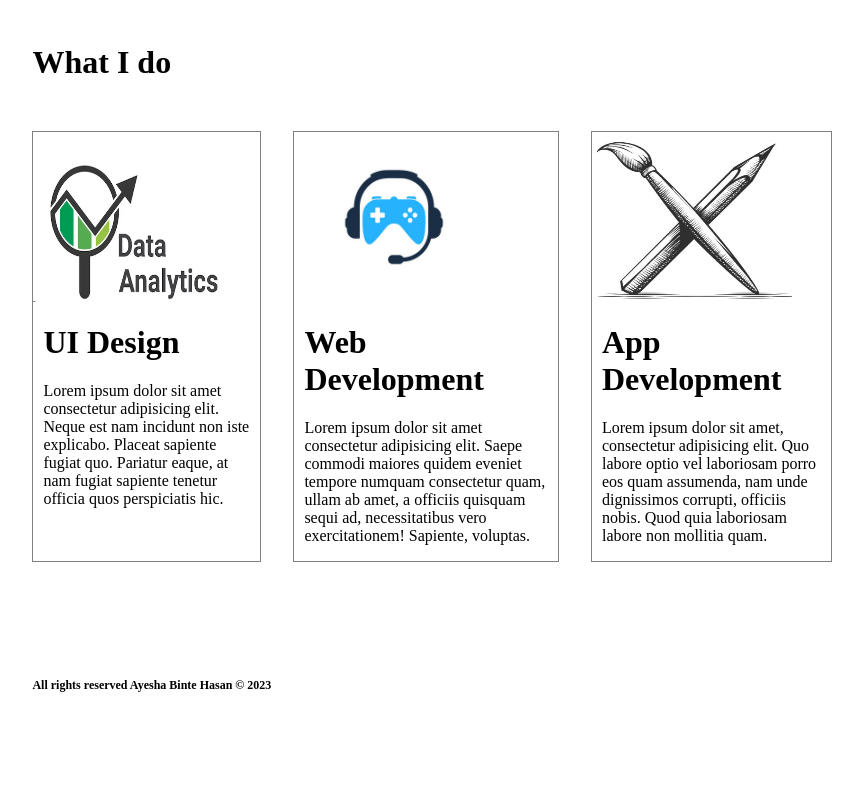
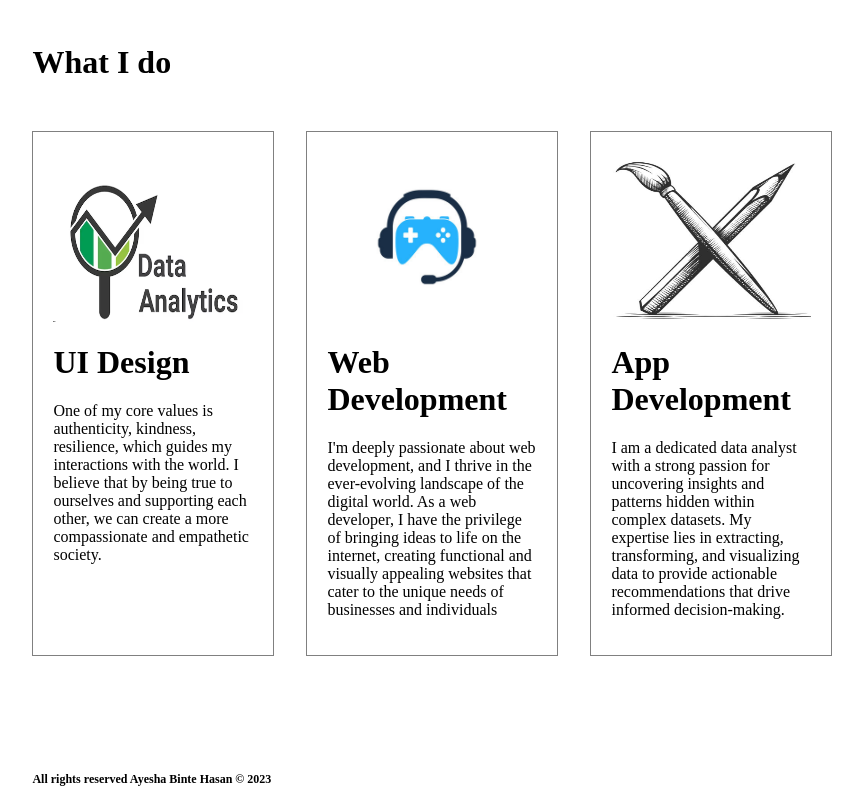
Before and after one commit to aliceavien/MIS455_Assignment_1, a plain HTML site: page index.html in a window 1280 px wide. Shown: the part 720-1523 px from the top of the page, without its empty margins (206-1069 px from the left). Before the commit the page ends 1429 px from the top, so only its background shows below. Drawn offline with Linux system fonts and the light colour scheme.

Commit message:
Ive edited about me details

```diff
--- a/index.html
+++ b/index.html
@@ -1,18 +1,16 @@
 <!-- align-item is for y axis(start center end),justify-content for x(start center end) -->
 
 <html lang="en">
-
   <head>
-    <meta charset="UTF-8">
-    <meta name="viewport" content="width=device-width, initial-scale=1.0">
+    <meta charset="UTF-8" />
+    <meta name="viewport" content="width=device-width, initial-scale=1.0" />
     <title>Document</title>
-    <link rel="stylesheet" href="style.css">
+    <link rel="stylesheet" href="style.css" />
   </head>
 
   <body>
     <div class="container">
       <div class="intro">
-
         <div class="headings">
           <h1>Ayesha Binte Hasan</h1>
           <h3>Super Web Developer</h3>
@@ -22,51 +20,62 @@
             <li>Houseton, road 5, NY</li>
           </ul>
         </div>
-            <div class="images"><img class="ayeshi1" src="images\ayeshi.jpg" alt=""></div>
-
-
-
-
+        <div class="images">
+          <img class="ayeshi1" src="images\ayeshi.jpg" alt="" />
+        </div>
       </div>
       <div class="details">
-
-            <div class="images2"><img class="ayeshi2" src=" images\ayeshi2.jpg " alt=" "></div>
+        <div class="images2">
+          <img class="ayeshi2" src=" images\ayeshi2.jpg " alt=" " />
+        </div>
         <div class="aboutme">
           <h1>About Me</h1>
-                <p>Lorem ipsum dolor sit amet consectetur adipisicing elit. Cum tenetur aut vel adipisci atque? Repellendus, sequi atque officiis vero dolor doloremque consectetur minus iusto, sapiente, similique quos? Incidunt, vitae fuga.</p>
+          <p>
+            Hello, I'm Ayesha, and I'm delighted to share a bit about myself
+            with you. I believe that life is a continuous journey of learning
+            and growth, and I'm on a quest to make the most of it
+          </p>
         </div>
-
       </div>
       <h1 class="whati">What I do</h1>
       <div class="activities">
         <div class="borderclass">
-                <div><img class="logo" src="images\dalogo.PNG" alt=""></div>
-                <div class="para">
+          <img class="logo" src="images\dalogo.PNG" alt="" />
+
           <h1>UI Design</h1>
-                    <p>Lorem ipsum dolor sit amet consectetur adipisicing elit. Neque est nam incidunt non iste explicabo. Placeat sapiente fugiat quo. Pariatur eaque, at nam fugiat sapiente tenetur officia quos perspiciatis hic.</p>
-                </div>
+          <p>
+            One of my core values is authenticity, kindness, resilience, which
+            guides my interactions with the world. I believe that by being true
+            to ourselves and supporting each other, we can create a more
+            compassionate and empathetic society.
+          </p>
         </div>
         <div class="borderclass">
-                <div>
-                    <img class="logo" src="images\gamelogo.jpg" alt="">
-                </div>
-                <div class="para">
+          <img class="logo" src="images\gamelogo.jpg" alt="" />
+
           <h1>Web Development</h1>
-                    <p>Lorem ipsum dolor sit amet consectetur adipisicing elit. Saepe commodi maiores quidem eveniet tempore numquam consectetur quam, ullam ab amet, a officiis quisquam sequi ad, necessitatibus vero exercitationem! Sapiente, voluptas.</p>
-                </div>
+          <p>
+            I'm deeply passionate about web development, and I thrive in the
+            ever-evolving landscape of the digital world. As a web developer, I
+            have the privilege of bringing ideas to life on the internet,
+            creating functional and visually appealing websites that cater to
+            the unique needs of businesses and individuals
+          </p>
         </div>
         <div class="borderclass">
-                <div><img class="logo" src="images\drawlogo.png" alt=""></div>
-                <div class="para">
+          <img class="logo" src="images\drawlogo.png" alt="" />
+
           <h1>App Development</h1>
-                    <p>Lorem ipsum dolor sit amet, consectetur adipisicing elit. Quo labore optio vel laboriosam porro eos quam assumenda, nam unde dignissimos corrupti, officiis nobis. Quod quia laboriosam labore non mollitia quam.</p>
+          <p>
+            I am a dedicated data analyst with a strong passion for uncovering
+            insights and patterns hidden within complex datasets. My expertise
+            lies in extracting, transforming, and visualizing data to provide
+            actionable recommendations that drive informed decision-making.
+          </p>
         </div>
       </div>
 
-        </div>
-
-        <h4 class="rights">All rights reserved Ayesha Binte Hasan &#169; 2023 </h4>
+      <h4 class="rights">All rights reserved Ayesha Binte Hasan &#169; 2023</h4>
     </div>
   </body>
-
 </html>
--- a/style.css
+++ b/style.css
@@ -43,6 +43,7 @@
 
 .borderclass {
     border: 1px solid grey;
+    padding: 20px;
 }
 
 .whati {
```
Lines whose indentation alone changed are shown as unchanged.
